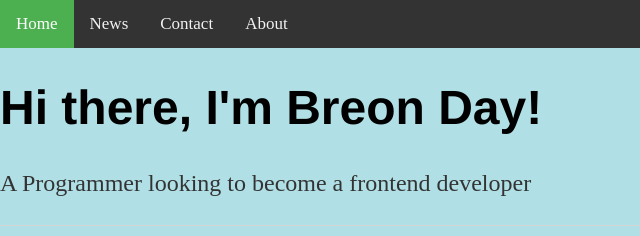
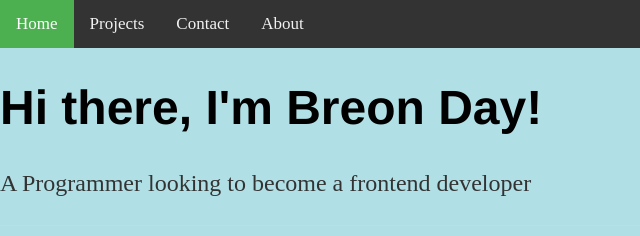
Before and after one commit to BreonDay/BreonDay.github.io, a plain HTML site: page index.html in a window 1280 px wide. Shown: the top 236 px of the page, 0-640 px from the left. Drawn offline with Linux system fonts and the light colour scheme.

Commit message:
Update index.html

```diff
--- a/index.html
+++ b/index.html
@@ -11,7 +11,7 @@
 
  		<div class="topnav" id="myTopnav">
    			<a class="active" href="#home">Home</a>
-   			<a href="#projects">News</a>
+   			<a href="#projects">Projects</a>
    			<a href="#contact">Contact</a>
   			 <a href="#about">About</a>
  			</div>
```
